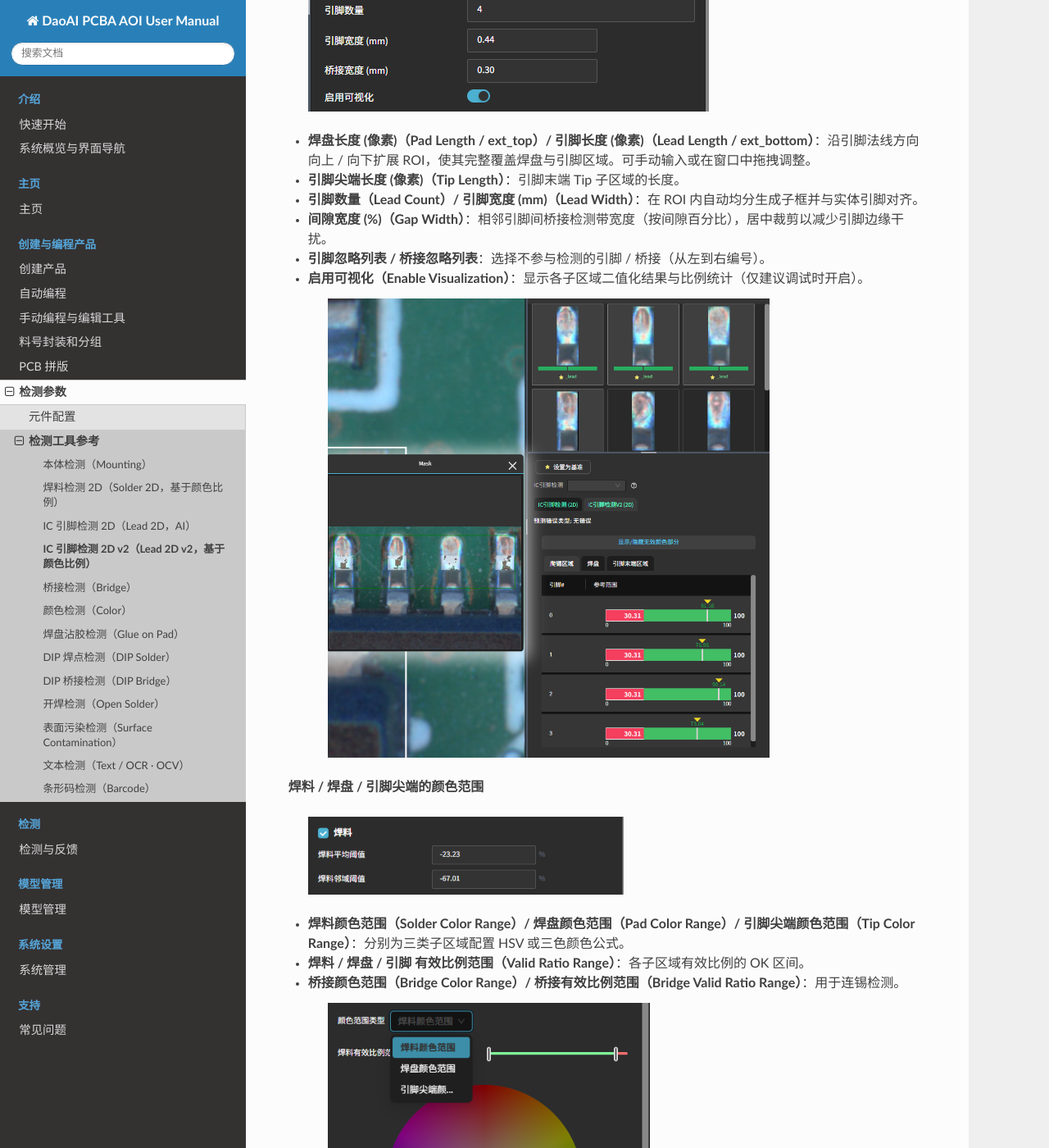
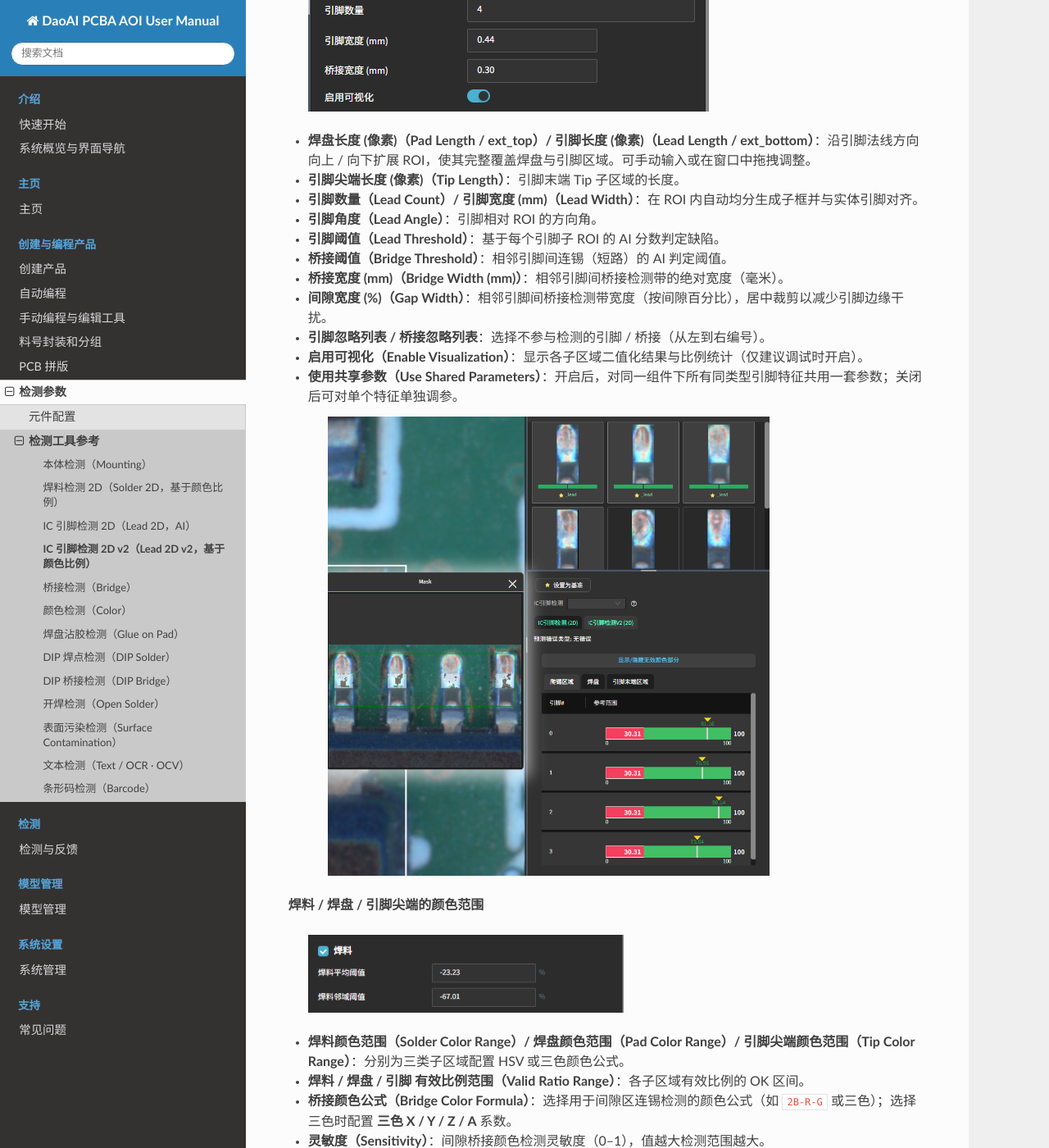
Before and after one commit to DaoAI-Robotics-Inc/daoai_pcb_aoi_user_manual, a Sphinx documentation site: the page built from docs/source/complete_user_guide/config/detection_tools/lead_2d_v2.rst, in a window 1280 px wide and 1400 px high, scrolled down 1615 px. Shown: the whole window at 82% size. Built offline with Sphinx 7.4.7 and the Read the Docs theme 3.1.0, drawn with Linux system fonts in a browser that asks for light colours.

Commit message:
docs(detection): complete per-tool parameter coverage from agentParam translations
Co-Authored-By: Claude Opus 4.7 (1M context) <noreply@anthropic.com>

```diff
--- a/docs/source/complete_user_guide/config/detection_tools/dip_bridge.rst
+++ b/docs/source/complete_user_guide/config/detection_tools/dip_bridge.rst
@@ -11,7 +11,8 @@ DIP 桥接检测（DIP Bridge）
 
 **操作流程**
 
-- **桥接颜色公式（Bridge Color Formula）/ 灵敏度（Sensitivity）**：连锡颜色识别公式与灵敏度。
+- **桥接颜色公式（Bridge Color Formula）**：选择用于识别连锡的颜色公式（如 ``2B-R-G``）；选择三色时配置 **三色 X / Y / Z / A** 系数。
+- **灵敏度（Sensitivity）**：桥接颜色检测灵敏度（0–1），值越大检测范围越大。
 - **桥接有效比率范围（Bridge Valid Ratio Range）**：连锡有效比例 OK 区间。
 - **桥接宽度 (%)（Bridge Width）**：桥接检测带宽度。
 - **焊点数量（Solder Count）/ 焊点宽度 (mm)（Solder Width）**：焊点子框划分。
--- a/docs/source/complete_user_guide/config/detection_tools/dip_solder.rst
+++ b/docs/source/complete_user_guide/config/detection_tools/dip_solder.rst
@@ -23,5 +23,8 @@ DIP 焊点检测（DIP Solder）
 - **焊点数量（Solder Count）/ 焊点宽度 (mm)（Solder Width）**：在 ROI 内均分生成焊点子框。
 - **桥接宽度 (%)（Bridge Width）**：相邻焊点连锡检测带宽度。
 - **启用焊点颜色范围检测（Enable Solder Color Range Criteria）**：开启后按颜色范围辅助判定。
-- **焊点颜色中心色调 / 饱和度、起止色调、起止明度**：HSV 焊点颜色范围定义。
+- **焊点颜色公式（Solder Color Formula）**：选择 HSV 或三色（Tricolor）公式；选择三色时配置 **三色 X / Y / Z / A** 系数。
+- **焊点颜色中心色调（Solder Color Center Hue）/ 焊点颜色中心饱和度（Solder Color Center Saturation）**：HSV 模式下色相基准点。
+- **焊点颜色起始色调（Solder Color Start Hue）/ 焊点颜色结束色调（Solder Color End Hue）**：色相范围的起止角度。
+- **焊点颜色起始明度（Solder Color Start Value）/ 焊点颜色结束明度（Solder Color End Value）**：限定有效像素的明度区间。
 - **焊点颜色有效比率范围（Solder Color Valid Ratio Range）**：焊点颜色有效比例的 OK 区间。
--- a/docs/source/complete_user_guide/config/detection_tools/lead_2d.rst
+++ b/docs/source/complete_user_guide/config/detection_tools/lead_2d.rst
@@ -27,6 +27,7 @@ IC 引脚检测 2D（Lead 2D，AI）
 - **桥接宽度 (mm)（Bridge Width）/ 间隙宽度 (%)（Gap Width）**：定义相邻引脚间桥接检测带的宽度；可按毫米或按引脚间隙百分比设定，居中裁剪以避免引脚边缘干扰。
 - **引脚忽略列表（Lead Ignore List）/ 桥接忽略列表（Bridge Ignore List）**：选择不参与检测的引脚 / 桥接（从左到右编号，注意特征框角度）。
 - **启用可视化（Enable Visualization）**：显示引脚子框与检测结果。
+- **使用同步参数（Use sync param）**：开启后，对同一组件下所有同类型引脚特征共用一套参数；关闭后可对单个特征单独调参。
 
    .. image:: ../images/lead2d_ai_inference.png
       :scale: 80%
--- a/docs/source/complete_user_guide/config/detection_tools/lead_2d_v2.rst
+++ b/docs/source/complete_user_guide/config/detection_tools/lead_2d_v2.rst
@@ -29,9 +29,14 @@ IC 引脚检测 2D v2（Lead 2D v2，基于颜色比例）
 - **焊盘长度 (像素)（Pad Length / ext_top）/ 引脚长度 (像素)（Lead Length / ext_bottom）**：沿引脚法线方向向上 / 向下扩展 ROI，使其完整覆盖焊盘与引脚区域。可手动输入或在窗口中拖拽调整。
 - **引脚尖端长度 (像素)（Tip Length）**：引脚末端 Tip 子区域的长度。
 - **引脚数量（Lead Count）/ 引脚宽度 (mm)（Lead Width）**：在 ROI 内自动均分生成子框并与实体引脚对齐。
+- **引脚角度（Lead Angle）**：引脚相对 ROI 的方向角。
+- **引脚阈值（Lead Threshold）**：基于每个引脚子 ROI 的 AI 分数判定缺陷。
+- **桥接阈值（Bridge Threshold）**：相邻引脚间连锡（短路）的 AI 判定阈值。
+- **桥接宽度 (mm)（Bridge Width (mm)）**：相邻引脚间桥接检测带的绝对宽度（毫米）。
 - **间隙宽度 (%)（Gap Width）**：相邻引脚间桥接检测带宽度（按间隙百分比），居中裁剪以减少引脚边缘干扰。
 - **引脚忽略列表 / 桥接忽略列表**：选择不参与检测的引脚 / 桥接（从左到右编号）。
 - **启用可视化（Enable Visualization）**：显示各子区域二值化结果与比例统计（仅建议调试时开启）。
+- **使用共享参数（Use Shared Parameters）**：开启后，对同一组件下所有同类型引脚特征共用一套参数；关闭后可对单个特征单独调参。
 
    .. image:: ../images/lead2d_v2_visualizae.png
       :scale: 60%
@@ -45,6 +50,8 @@ IC 引脚检测 2D v2（Lead 2D v2，基于颜色比例）
 
 - **焊料颜色范围（Solder Color Range）/ 焊盘颜色范围（Pad Color Range）/ 引脚尖端颜色范围（Tip Color Range）**：分别为三类子区域配置 HSV 或三色颜色公式。
 - **焊料 / 焊盘 / 引脚 有效比例范围（Valid Ratio Range）**：各子区域有效比例的 OK 区间。
+- **桥接颜色公式（Bridge Color Formula）**：选择用于间隙区连锡检测的颜色公式（如 ``2B-R-G`` 或三色）；选择三色时配置 **三色 X / Y / Z / A** 系数。
+- **灵敏度（Sensitivity）**：间隙桥接颜色检测灵敏度（0–1），值越大检测范围越大。
 - **桥接颜色范围（Bridge Color Range）/ 桥接有效比例范围（Bridge Valid Ratio Range）**：用于连锡检测。
 
    .. image:: ../images/lead2d_v2_solder_color.png
--- a/docs/source/complete_user_guide/config/detection_tools/solder_2d.rst
+++ b/docs/source/complete_user_guide/config/detection_tools/solder_2d.rst
@@ -26,6 +26,7 @@
 - **有效比例范围（Valid Ratio Ranges）**：每组颜色范围对应的有效比例上下限；落入范围内判 OK。
 - **有效比例列表（Valid Ratio List）**：评估样本得到的各 ROI 有效比例统计，辅助设定合理范围。
 - **启用可视化（Enable Visualization）**：显示二值化 Mask 与比例统计（仅建议调试时开启）。
+- **使用共享参数（Use Shared Parameters）**：开启后，对同一组件下所有同类型特征共用一套参数；关闭后可对单个特征单独调参。
 
    .. image:: ../images/solder2d_hsv_pick.png
       :scale: 80%
```
